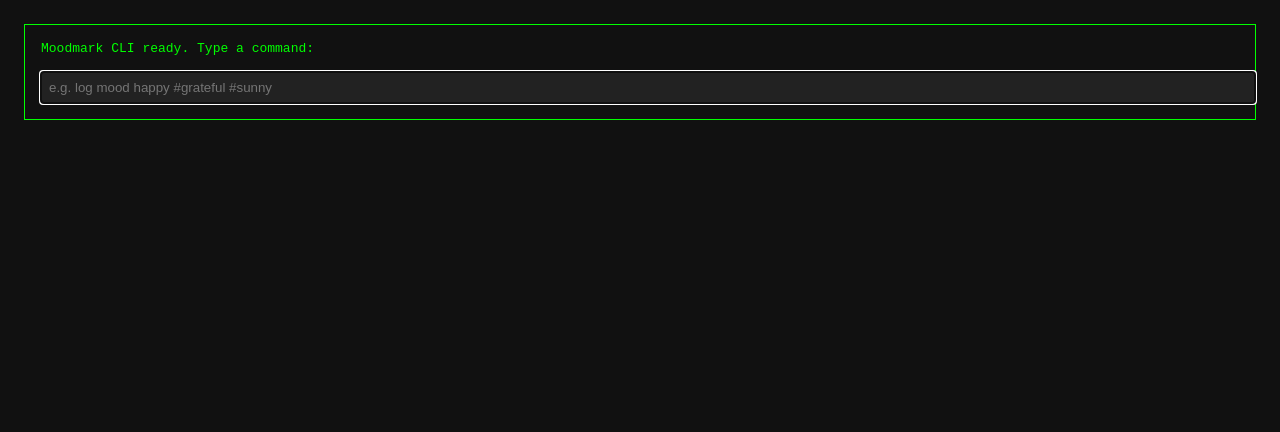
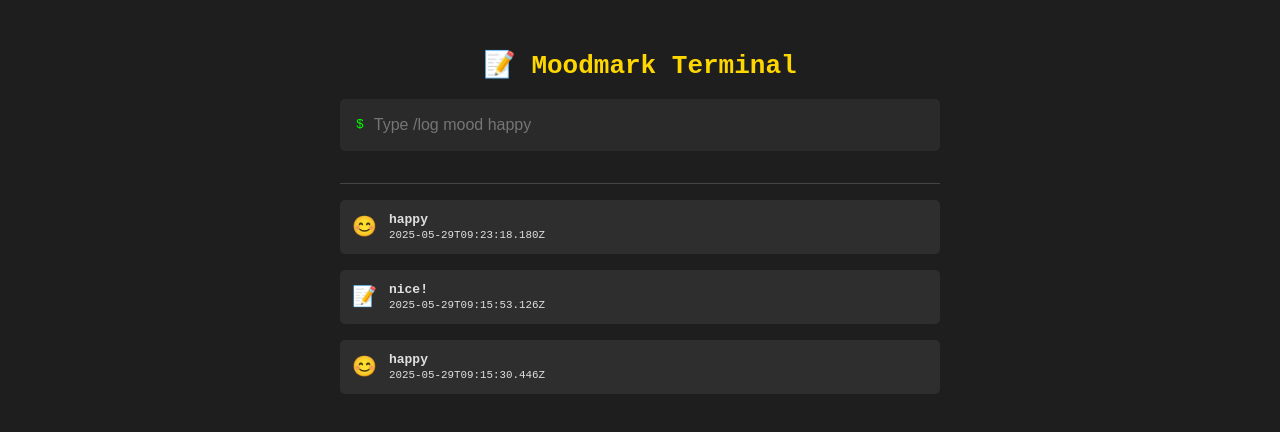
Before and after one commit to abhilashini/moodmark, a plain HTML site: page web/index.html in a window 1280 px wide. Drawn offline with Linux system fonts and the light colour scheme.

```diff
--- a/web/index.html
+++ b/web/index.html
@@ -3,15 +3,26 @@
 
 <head>
     <meta charset="UTF-8" />
+    <meta name="viewport" content="width=device-width, initial-scale=1.0" />
     <title>Moodmark</title>
     <link rel="stylesheet" href="style.css" />
+    <script src="https://kit.fontawesome.com/a076d05399.js" crossorigin="anonymous"></script>
 </head>
 
 <body>
-    <div id="terminal">
-        <div id="output">Moodmark CLI ready. Type a command:</div>
-        <input id="input" placeholder="e.g. log mood happy #grateful #sunny" autofocus />
+    <div class="app">
+        <h1>📝 Moodmark Terminal</h1>
+
+        <div class="terminal">
+            <span class="prompt">$</span>
+            <input type="text" id="command" placeholder="Type /log mood happy" autofocus />
+        </div>
+
+        <div class="timeline" id="timeline">
+            <!-- mood logs will appear here -->
+        </div>
     </div>
+
     <script src="script.js"></script>
 </body>
 
--- a/web/script.js
+++ b/web/script.js
@@ -1,36 +1,48 @@
-const input = document.getElementById("input");
-const output = document.getElementById("output");
+document.getElementById("command").addEventListener("keydown", async (e) => {
+    if (e.key === "Enter") {
+        const input = e.target.value.trim();
+        e.target.value = "";
 
-input.addEventListener("keydown", async (e) => {
-  if (e.key === "Enter") {
-    const command = input.value.trim();
-    output.textContent += `\n> ${command}`;
-    input.value = "";
+        if (input.startsWith("/log")) {
+            const parts = input.split(" ");
+            const mood = parts[2] || "neutral";
 
-    if (command.startsWith("log mood")) {
-      const parts = command.split(" ");
-      const mood = parts[2];
-      const tags = parts.slice(3).map(t => t.replace("#", ""));
+            await fetch("/log", {
+                method: "POST",
+                headers: { "Content-Type": "application/json" },
+                body: JSON.stringify({ mood }),
+            });
 
-      const payload = {
-        mood: mood,
-        tags: tags,
-        timestamp: new Date().toISOString()
-      };
+            loadTimeline();
+        }
+    }
+});
 
-      try {
-        const res = await fetch("/log", {
-          method: "POST",
-          headers: { "Content-Type": "application/json" },
-          body: JSON.stringify(payload)
-        });
-        const result = await res.json();
-        output.textContent += `\nLogged: ${JSON.stringify(result.logged)}`;
-      } catch (err) {
-        output.textContent += `\nError: ${err.message}`;
-      }
-    } else {
-      output.textContent += "\nUnknown command.";
-    }
-  }
-});
+async function loadTimeline() {
+    const res = await fetch("/data.json");
+    const entries = await res.json();
+
+    const timeline = document.getElementById("timeline");
+    timeline.innerHTML = "";
+
+    entries.slice().reverse().forEach((entry) => {
+        const moodIcon = {
+            happy: "😊",
+            sad: "😔",
+            neutral: "😐",
+        }[entry.mood] || "📝";
+
+        const div = document.createElement("div");
+        div.className = "entry";
+        div.innerHTML = `
+      <div class="icon">${moodIcon}</div>
+      <div>
+        <strong>${entry.mood}</strong><br />
+        <small>${entry.timestamp}</small>
+      </div>
+    `;
+        timeline.appendChild(div);
+    });
+}
+
+loadTimeline();
--- a/web/style.css
+++ b/web/style.css
@@ -1,24 +1,59 @@
 body {
     font-family: monospace;
-            background: #111;
-            color: #0f0;
-            padding: 1rem;
+    background: #1e1e1e;
+    color: #e0e0e0;
+    margin: 0;
+    padding: 2rem;
 }
 
-        #terminal {
-            border: 1px solid #0f0;
-            padding: 1rem;
+.app {
+    max-width: 600px;
+    margin: auto;
 }
 
-        #output {
-            white-space: pre-wrap;
-            margin-bottom: 1rem;
+h1 {
+    color: #ffd700;
+    text-align: center;
 }
 
-        input {
-            width: 100%;
-            background: #222;
-            color: #0f0;
+.terminal {
+    background: #2a2a2a;
+    padding: 1rem;
+    border-radius: 5px;
+    display: flex;
+    align-items: center;
+    margin-bottom: 2rem;
+}
+
+.prompt {
+    margin-right: 0.5rem;
+    color: #00ff00;
+}
+
+input[type="text"] {
+    flex: 1;
+    background: transparent;
     border: none;
-            padding: 0.5rem;
+    color: #00ff00;
+    font-size: 1rem;
+    outline: none;
 }
+
+.timeline {
+    border-top: 1px solid #444;
+    padding-top: 1rem;
+}
+
+.entry {
+    background: #2e2e2e;
+    margin-bottom: 1rem;
+    padding: 0.75rem;
+    border-radius: 5px;
+    display: flex;
+    align-items: center;
+}
+
+.entry .icon {
+    margin-right: 0.75rem;
+    font-size: 1.25rem;
+}
```
Also changed, not shown: 2 other files. Lines whose indentation alone changed are shown as unchanged.
